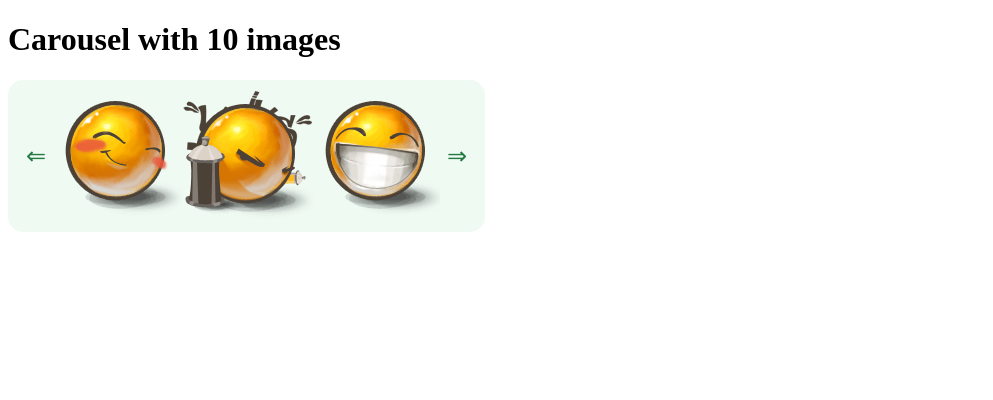
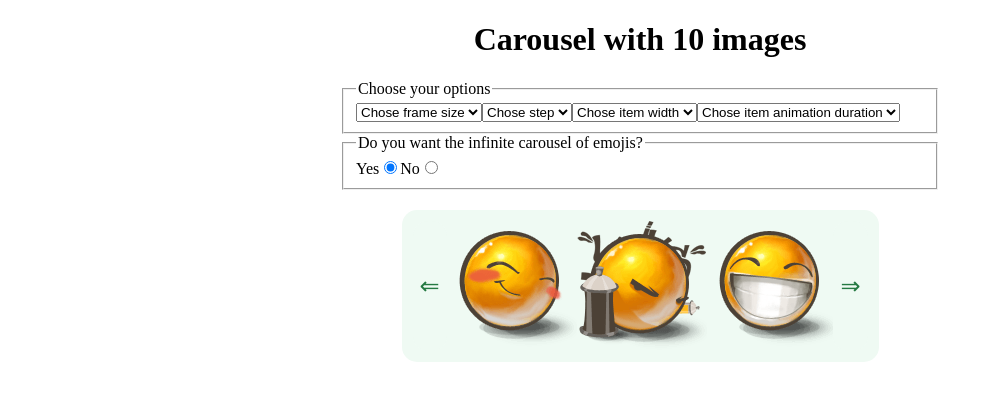
Before and after one commit to mate-academy/react_carousel, a React (Create React App) app: page / in a window 1280 px wide. Shown: the top 400 px of the page, without its empty margins (0-993 px from the left). Built offline with nearby package versions, Linux system fonts and the light colour scheme; the HTML template or start-up script is replaced by a standard one.

Commit message:
fixed solution by recommendation

```diff
--- a/src/App.js
+++ b/src/App.js
@@ -1,7 +1,13 @@
 import React from 'react';
 import './App.scss';
+import Carousel from './components/Carousel';
 
-import Carousel from './components/Carousel';
+const validFrameSizeAndStep = new Array(3)
+  .fill(0).map((item, index) => index + 1);
+const validWidth = new Array(3)
+  .fill(0).map((item, index) => (index + 1) * 130);
+const validAnimDuration = new Array(3)
+  .fill(0).map((item, index) => (index + 8) * 100);
 
 class App extends React.Component {
   state = {
@@ -17,21 +23,134 @@ class App extends React.Component {
       './img/9.png',
       './img/10.png',
     ],
+    step: 3,
+    frameSize: 3,
+    width: 130,
+    animationDuration: 1000,
+    infinite: true,
   };
 
+  handleChange = (event) => {
+    const { value, name } = event.target;
+
+    switch (name) {
+      case 'frameSize':
+        this.setState({
+          frameSize: +value,
+        });
+        break;
+      case 'step':
+        this.setState({
+          step: +value,
+        });
+        break;
+      case 'width':
+        this.setState({
+          width: +value,
+        });
+        break;
+      case 'duration':
+        this.setState({
+          animationDuration: +value,
+        });
+        break;
+      default:
+        break;
+    }
+  }
+
+  isInfinite = () => {
+    this.setState(state => ({
+      infinite: !state.infinite,
+    }));
+  }
+
   render() {
-    const { images } = this.state;
+    const { images,
+      step,
+      frameSize,
+      width,
+      animationDuration,
+      infinite } = this.state;
 
     return (
       <div className="App">
-        <h1>{`Carousel with ${images.length} images`}</h1>
+        <h1 className="title">{`Carousel with ${images.length} images`}</h1>
+
+        <form className="innerForm">
+          <fieldset>
+            <legend>Сhoose your options</legend>
+            <select
+              name="frameSize"
+              id="frameSize"
+              onChange={this.handleChange}
+            >
+              <option value="">Chose frame size</option>
+              {validFrameSizeAndStep.map(element => (
+                <option key={element} value={element}>{element}</option>
+              ))}
+            </select>
+            <select
+              name="step"
+              id="step"
+              onChange={this.handleChange}
+            >
+              <option value="">Chose step</option>
+              {validFrameSizeAndStep.map(element => (
+                <option key={element} value={element}>{element}</option>
+              ))}
+            </select>
+            <select
+              name="width"
+              id="width"
+              onChange={this.handleChange}
+            >
+              <option value="">Chose item width</option>
+              {validWidth.map(element => (
+                <option key={element} value={element}>{element}</option>
+              ))}
+            </select>
+            <select
+              name="duration"
+              id="duration"
+              onChange={this.handleChange}
+            >
+              <option value="">Chose item animation duration</option>
+              {validAnimDuration.map(element => (
+                <option key={element} value={element}>{element}</option>
+              ))}
+            </select>
+          </fieldset>
+          <fieldset>
+            <legend>Do you want the infinite carousel of emojis?</legend>
+            <label htmlFor="yes">Yes</label>
+            <input
+              type="radio"
+              id="yes"
+              name="infinite"
+              value="yes"
+              checked={infinite === true}
+              onChange={this.isInfinite}
+            />
+            <label htmlFor="no">No</label>
+            <input
+              type="radio"
+              id="no"
+              name="infinite"
+              value="no"
+              checked={infinite === false}
+              onChange={this.isInfinite}
+            />
+          </fieldset>
+        </form>
+
         <Carousel
           images={images}
-          step={3}
-          frameSize={3}
-          itemWidth={130}
-          animationDuration={1000}
-          infinite
+          step={step}
+          frameSize={frameSize}
+          itemWidth={width}
+          animationDuration={animationDuration}
+          infinite={infinite}
         />
       </div>
     );
--- a/src/App.scss
+++ b/src/App.scss
@@ -1,11 +1,16 @@
-.App__container {
+.App {
+
+  &__container {
     display: flex;
     position: relative;
+    margin: 20px auto;
     padding: 10px;
+
     border: 1px solid transparent;
     border-radius: 15px;
     background: #effaf3;
     animation-duration: 1000ms;
+  }
 }
 
 .button {
@@ -25,3 +30,12 @@
     border: 1px solid #defffa;
   }
 }
+
+.innerForm {
+  margin: 0 auto;
+  width: 600px;
+}
+
+.title {
+  text-align: center;
+}
--- a/src/components/Carousel.js
+++ b/src/components/Carousel.js
@@ -4,47 +4,35 @@ import './Carousel.scss';
 
 class Carousel extends React.Component {
   state = {
-    itemWidth: this.props.itemWidth,
-    frameSize: this.props.frameSize,
-    step: this.props.step,
     position: 0,
-    animationDuration: this.props.animationDuration,
-    infinite: this.props.infinite,
-    maxPosition: this.props.itemWidth * this.props.images.length
-      - this.props.itemWidth * this.props.frameSize,
   }
 
-  nextImage = () => {
-    this.setState(({ infinite,
-      position,
-      itemWidth,
-      frameSize,
-      step,
-      maxPosition }) => ({
+  prevAndNextImage = (event) => {
+    const { itemWidth, frameSize, step, infinite, images } = this.props;
+    const maxPosition = itemWidth * images.length - itemWidth * frameSize;
+    const { name } = event.target;
+
+    if (name === 'next') {
+      this.setState(({ position }) => ({
         position: infinite === true
         && position === -maxPosition
           ? 0
-        : Math.max((position - itemWidth * frameSize), -itemWidth
-          * (this.props.images.length - step)),
+          : Math.max((position - step * itemWidth), -itemWidth
+            * (images.length - step)),
       }));
-  }
-
-  prevImage = () => {
-    this.setState(({ infinite,
-      position,
-      itemWidth,
-      frameSize,
-      maxPosition }) => ({
+    } else {
+      this.setState(({ position }) => ({
         position: infinite === true
         && position === 0
           ? -maxPosition
-        : Math.min(position + (itemWidth * frameSize), 0),
+          : Math.min(position + (step * itemWidth), 0),
       }));
+    }
   }
 
   render() {
-    const { frameSize, itemWidth, position, animationDuration } = this.state;
-    const { images } = this.props;
+    const { frameSize, itemWidth, images, animationDuration } = this.props;
+    const { position } = this.state;
 
     return (
       <div
@@ -55,8 +43,9 @@ class Carousel extends React.Component {
       >
         <button
           type="button"
+          name="prev"
           className="button"
-          onClick={this.prevImage}
+          onClick={this.prevAndNextImage}
         >
           &#8656;
         </button>
@@ -100,8 +89,9 @@ class Carousel extends React.Component {
 
         <button
           type="button"
+          name="next"
           className="button"
-          onClick={this.nextImage}
+          onClick={this.prevAndNextImage}
         >
           &#8658;
         </button>
```
Lines whose indentation alone changed are shown as unchanged.
